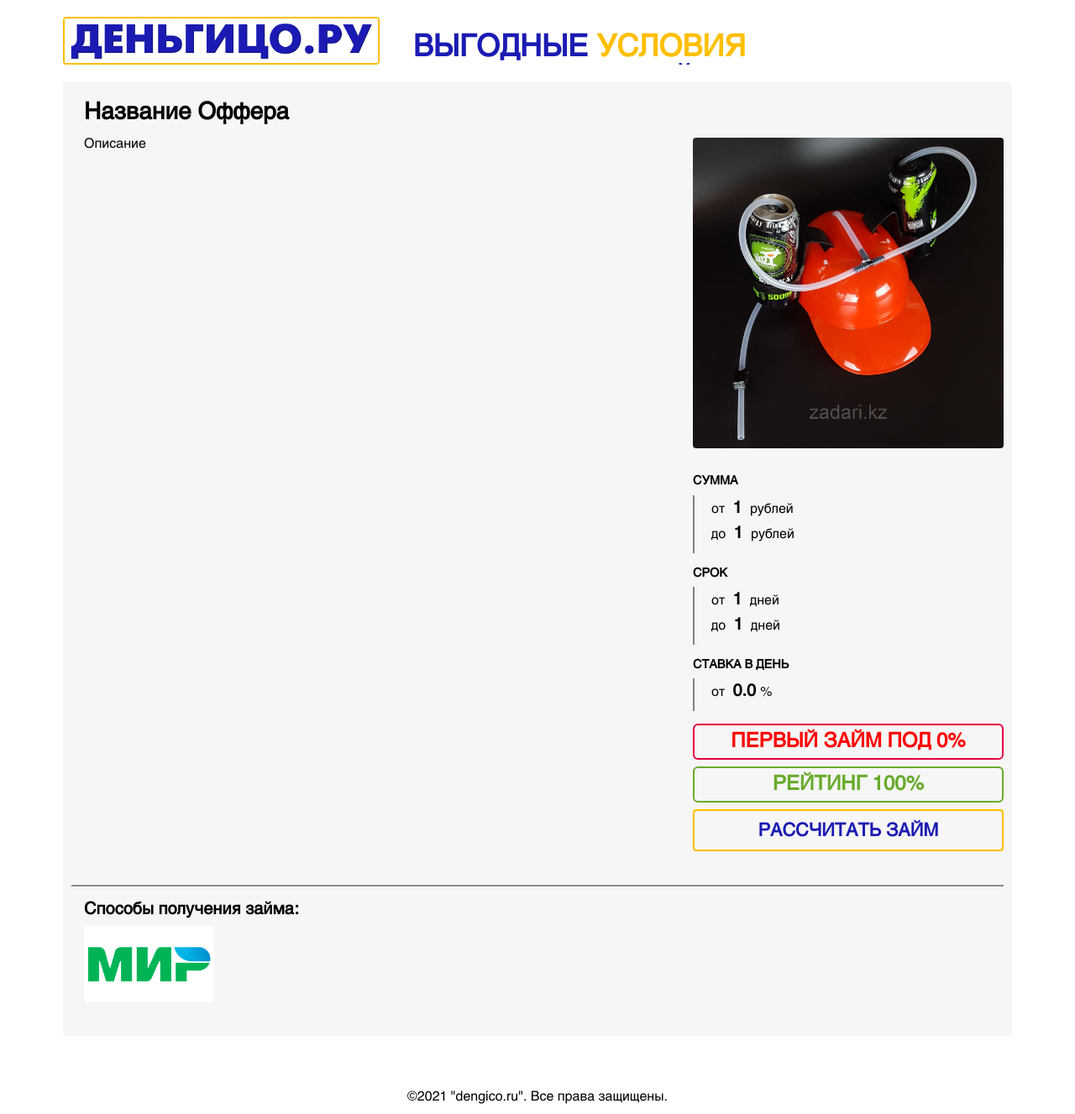
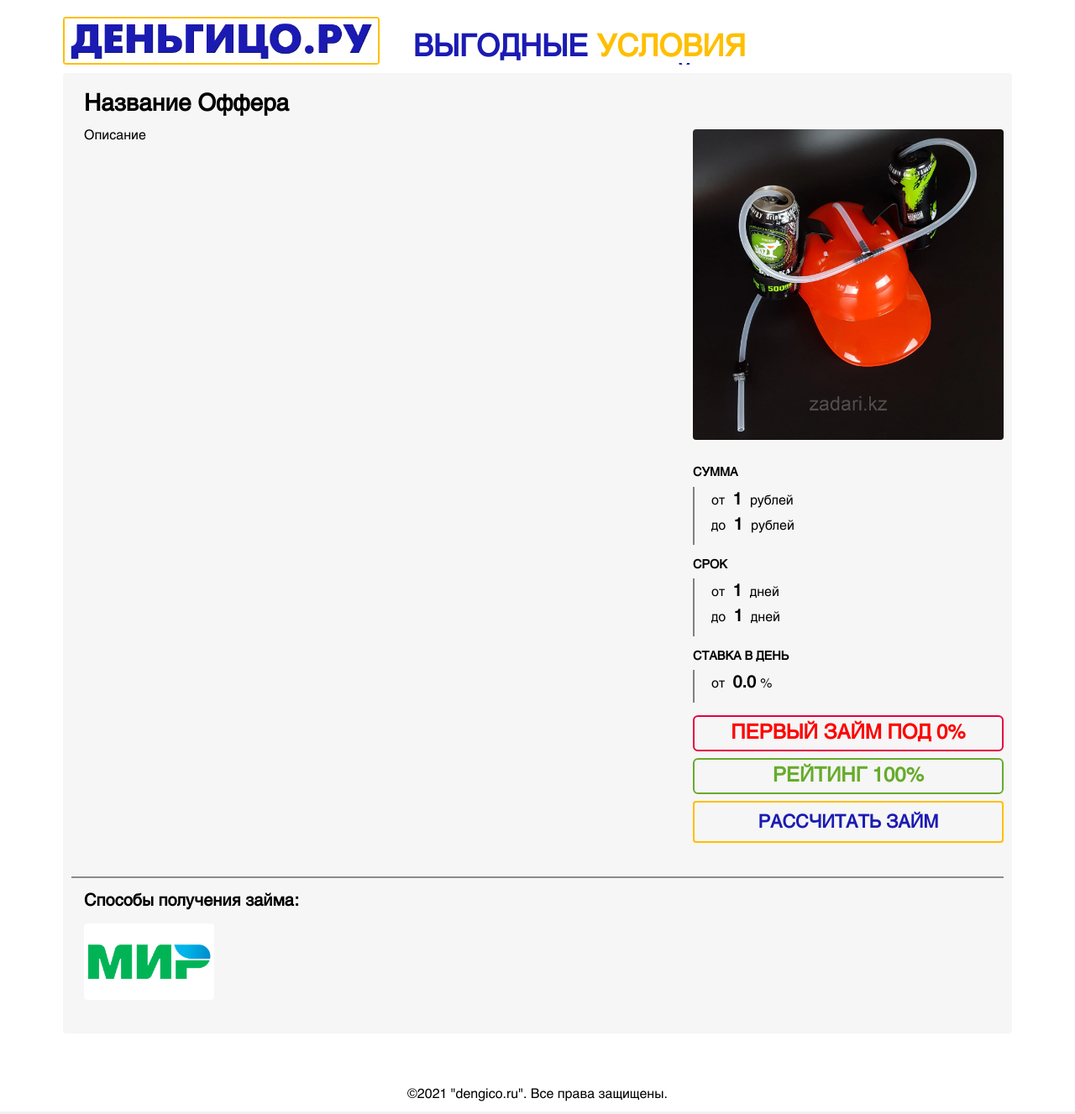
Before and after one commit to azbest1017/dengico, a Django app: a page that uses posts/templates/post_details.html in a window 1280 px wide. Shown: the whole page at 84% size. Run offline with Django 3.2, Linux system fonts and the light colour scheme; data comes from the database, SQL or seed files in the repository; both versions use the stored data as it was after the commit.

Commit message:
last update

```diff
--- a/posts/templates/post_details.html
+++ b/posts/templates/post_details.html
@@ -45,7 +45,7 @@
     </div>
   </div>
   <div class="col-md-12 withdraw">
-      <h5><strong>Способы получения займа:</strong></h5>
+      <h5 style="margin-bottom:15px"><strong>Способы получения займа:</strong></h5>
       <div class="row">
         {% for withdraw in post.withdraw.all %}
           <div class="col-md-2">
--- a/static/css/style.css
+++ b/static/css/style.css
@@ -215,7 +215,7 @@ color: black;
   padding: 20px 10px 0px 10px;
 }
 .mfo_main{
-margin-top: 20px;
+margin-top: 10px;
 background-color: #f6f6f6;
 padding: 20px 10px 10px 10px;
 border-radius: 0.25em;
```
Also changed, not shown: db.sqlite3.
